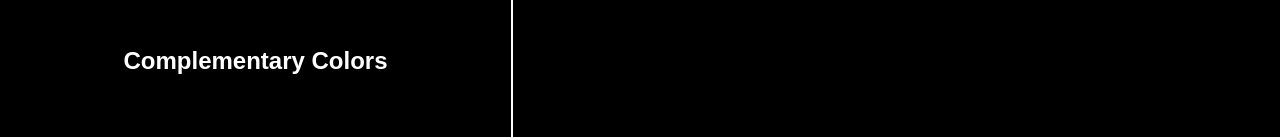
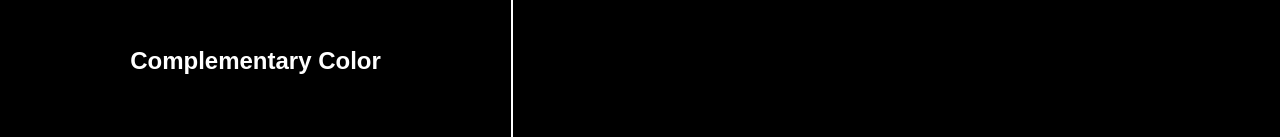
Before and after one commit to aman-shahi-dev/advance-color-picker, a plain HTML site: page index.html in a window 1280 px wide. Shown: the part 405-542 px from the top of the page. Drawn offline with Linux system fonts and the light colour scheme.

Commit message:
Update index.html

```diff
--- a/index.html
+++ b/index.html
@@ -25,7 +25,7 @@
 
                 <button id="copyPrimaryColorBtn">Copy Primary Color Code</button>
 
-                <h2>Complementary Colors</h2>
+                <h2>Complementary Color</h2>
 
                 <div id="complementaryColor"></div>
 
```
